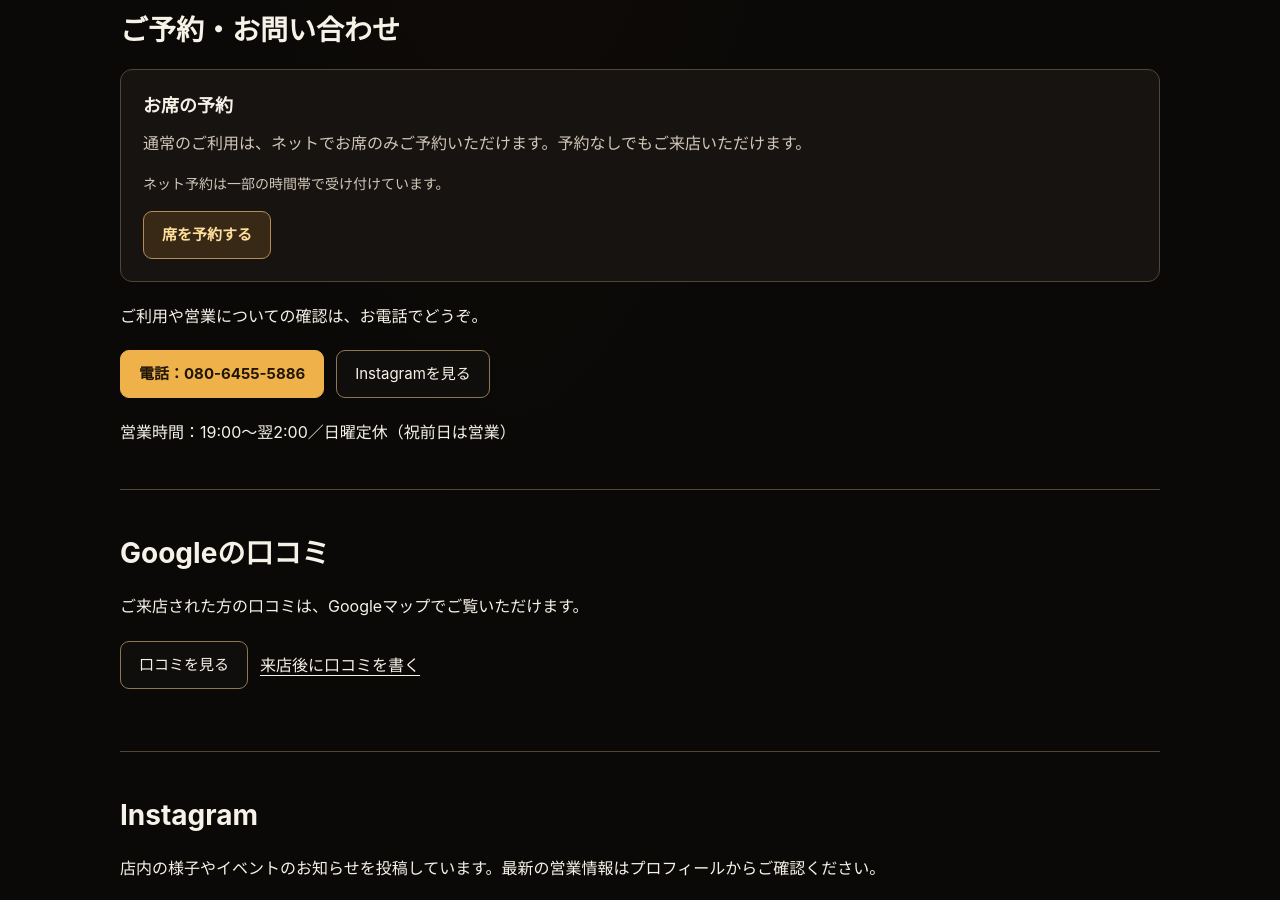
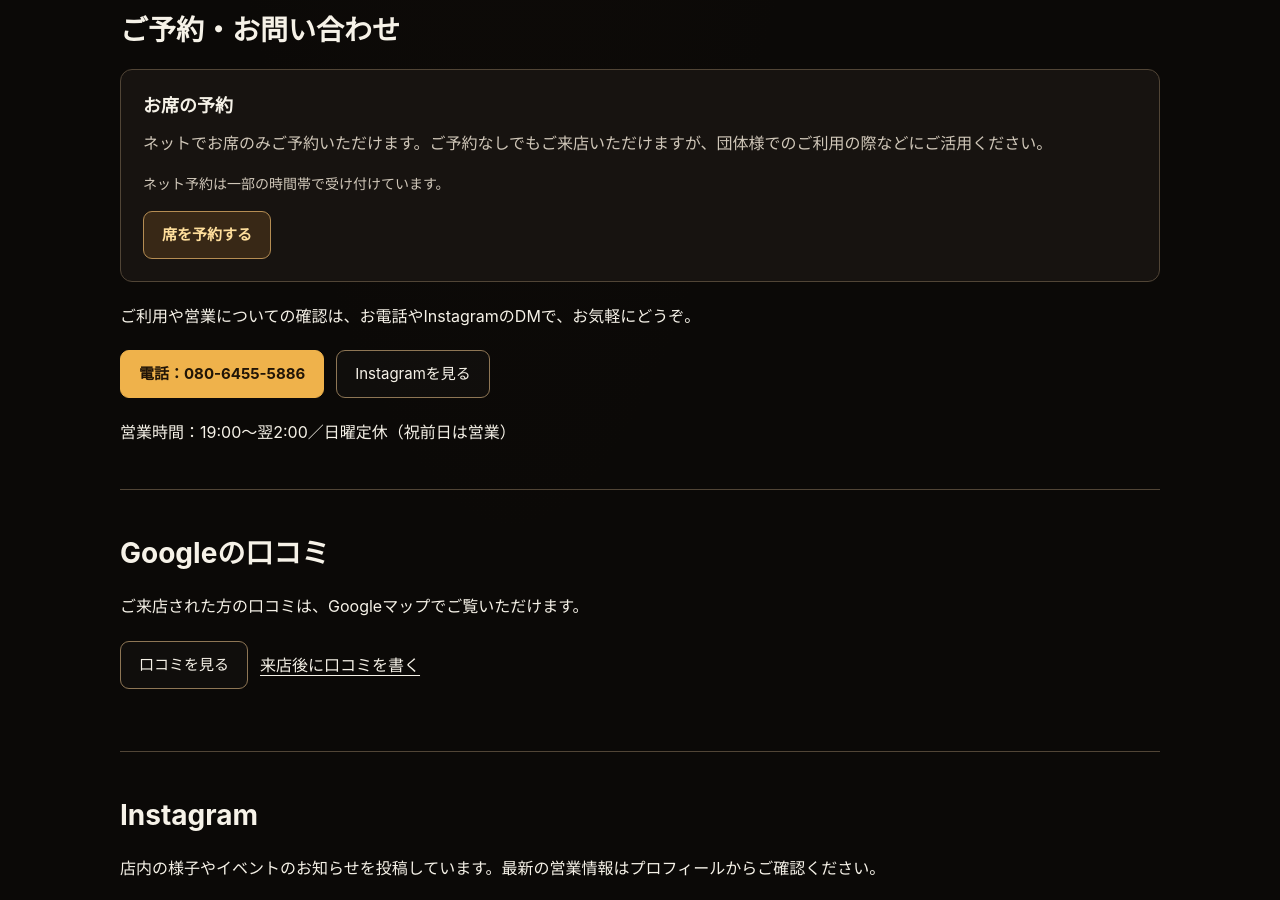
Before and after one commit to iwemahha-coder/repro-bar, a plain HTML site: page index.html in a window 1280 px wide. Shown: the part 6540-7440 px from the top of the page. Drawn offline with Linux system fonts and the light colour scheme.

Commit message:
Update index.html

```diff
--- a/index.html
+++ b/index.html
@@ -95,11 +95,11 @@
     <section class="section" id="contact" aria-labelledby="contact-title"><h2 id="contact-title">ご予約・お問い合わせ</h2>
       <div class="card bookingCard">
         <h3>お席の予約</h3>
-        <p>通常のご利用は、ネットでお席のみご予約いただけます。予約なしでもご来店いただけます。</p>
+        <p>ネットでお席のみご予約いただけます。ご予約なしでもご来店いただけますが、団体様でのご利用の際などにご活用ください。</p>
         <p class="small">ネット予約は一部の時間帯で受け付けています。</p>
         <a class="btn btnBooking" href="https://www.ankerlink.com/s/repro-morioka" data-action="open_booking" data-placement="contact">席を予約する</a>
       </div>
-      <p>ご利用や営業についての確認は、お電話でどうぞ。</p><div class="ctaRow"><a class="btn btnPrimary" href="tel:08064555886" data-action="phone" data-placement="contact">電話：080-6455-5886</a><a class="btn" href="https://www.instagram.com/repro_showaretro.pwbar/" target="_blank" rel="noopener" data-action="open_instagram" data-placement="contact">Instagramを見る<span class="srOnly">（別画面）</span></a></div><p>営業時間：19:00〜翌2:00／日曜定休（祝前日は営業）</p></section>
+      <p>ご利用や営業についての確認は、お電話やInstagramのDMで、お気軽にどうぞ。</p><div class="ctaRow"><a class="btn btnPrimary" href="tel:08064555886" data-action="phone" data-placement="contact">電話：080-6455-5886</a><a class="btn" href="https://www.instagram.com/repro_showaretro.pwbar/" target="_blank" rel="noopener" data-action="open_instagram" data-placement="contact">Instagramを見る<span class="srOnly">（別画面）</span></a></div><p>営業時間：19:00〜翌2:00／日曜定休（祝前日は営業）</p></section>
 
     <section class="section" id="reviews" aria-labelledby="reviews-title"><h2 id="reviews-title">Googleの口コミ</h2><p>ご来店された方の口コミは、Googleマップでご覧いただけます。</p><div class="ctaRow"><a class="btn" href="https://maps.app.goo.gl/fRLwm8qEXZcgKu9PA" target="_blank" rel="noopener" data-action="open_reviews" data-placement="reviews">口コミを見る<span class="srOnly">（別画面）</span></a><a class="textLink" href="https://g.page/r/CRf6-J6UoIAiEBI/review" target="_blank" rel="noopener">来店後に口コミを書く<span class="srOnly">（別画面）</span></a></div></section>
 
```
